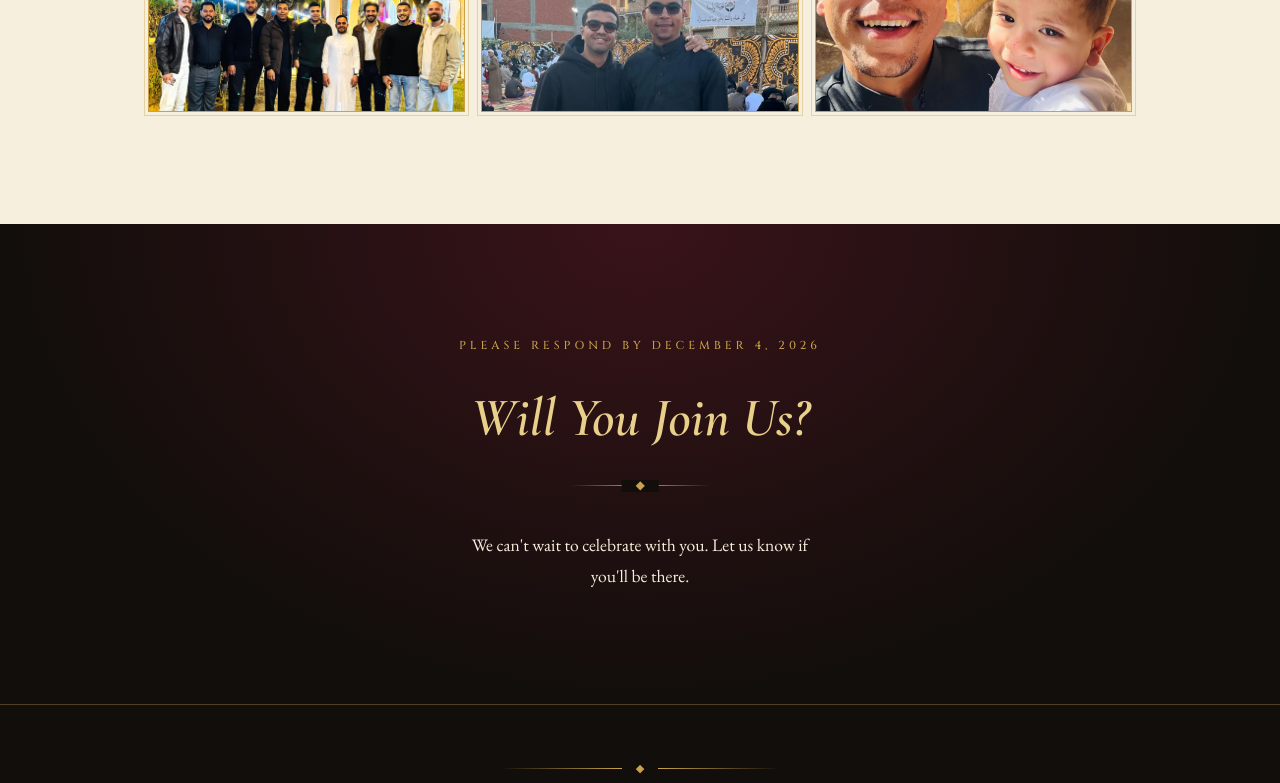
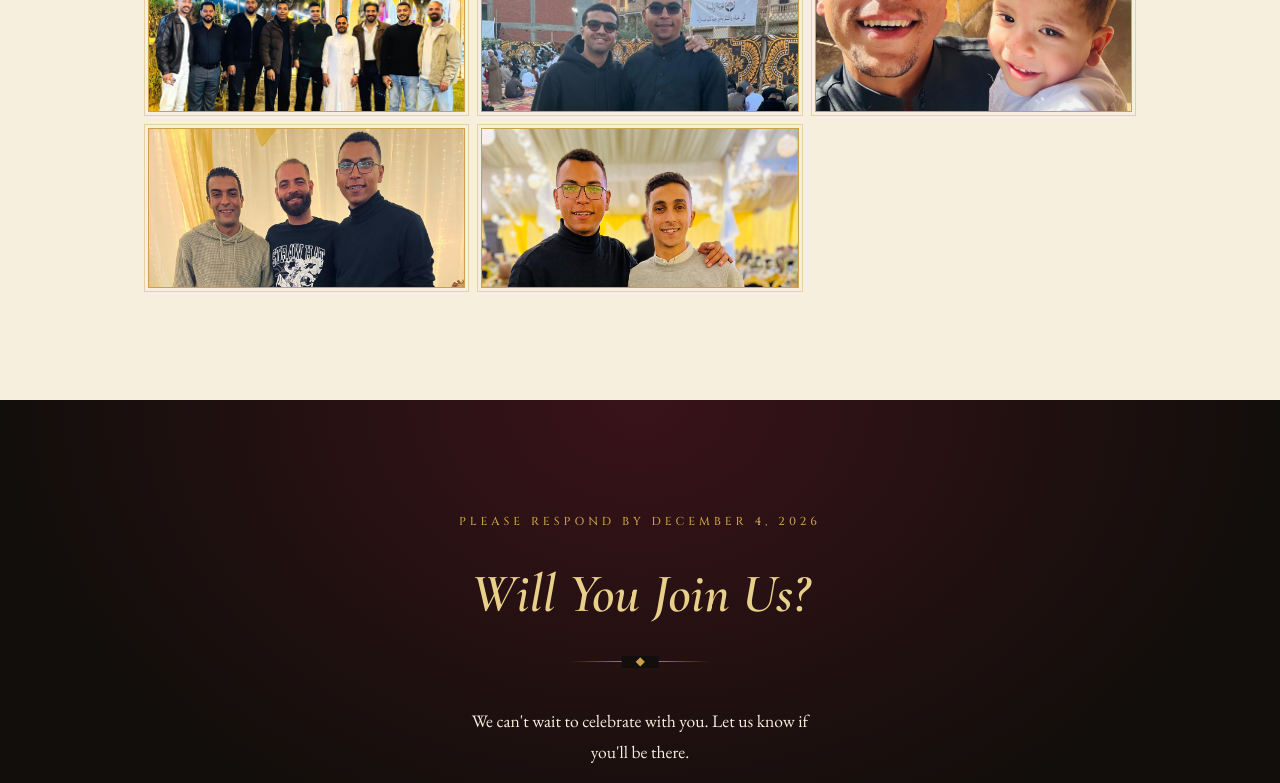
Before and after one commit to MohamedIbrahimP/Mahmoud-Nesma, a plain HTML site: page index.html in a window 1280 px wide. Shown: the part 5620-6403 px from the top of the page. Drawn offline with nearby package versions, Linux system fonts and the light colour scheme.

Commit message:
add Photos to gallary

```diff
--- a/index.html
+++ b/index.html
@@ -215,6 +215,8 @@
         <div class="g-item g-tall g-5" data-reveal></div>
         <div class="g-item g-6" data-reveal></div>
         <div class="g-item g-7" data-reveal></div>
+        <div class="g-item g-8" data-reveal></div>
+        <div class="g-item g-9" data-reveal></div>
       </div>
     </div>
   </section>
--- a/styles.css
+++ b/styles.css
@@ -693,6 +693,8 @@ body.nav-open .nav-scrim { opacity: 1; visibility: visible; }
 .g-5 { background-image: url(src/imgs/5.jpeg); background-size: cover; }
 .g-6 { background-image: url(src/imgs/6.jpeg); background-size: cover; }
 .g-7 { background-image: url(src/imgs/7.jpeg); background-size: cover; }
+.g-8 { background-image: url(src/imgs/8.jpeg); background-size: cover; }
+.g-9 { background-image: url(src/imgs/9.jpeg); background-size: cover; }
 .g-tall { grid-row: span 2; }
 
 @media (max-width: 640px) {
```
Also changed, not shown: src/imgs/8.jpeg (added), src/imgs/9.jpeg (added).
